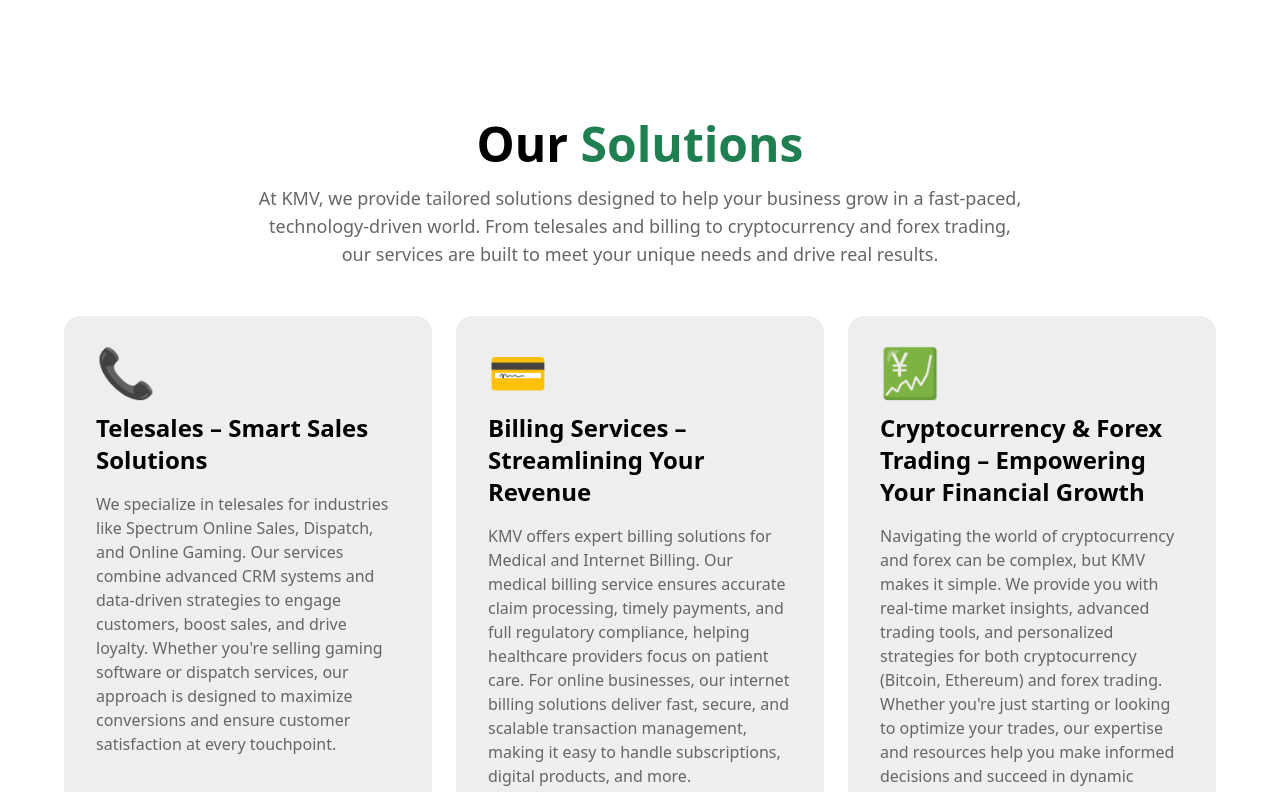
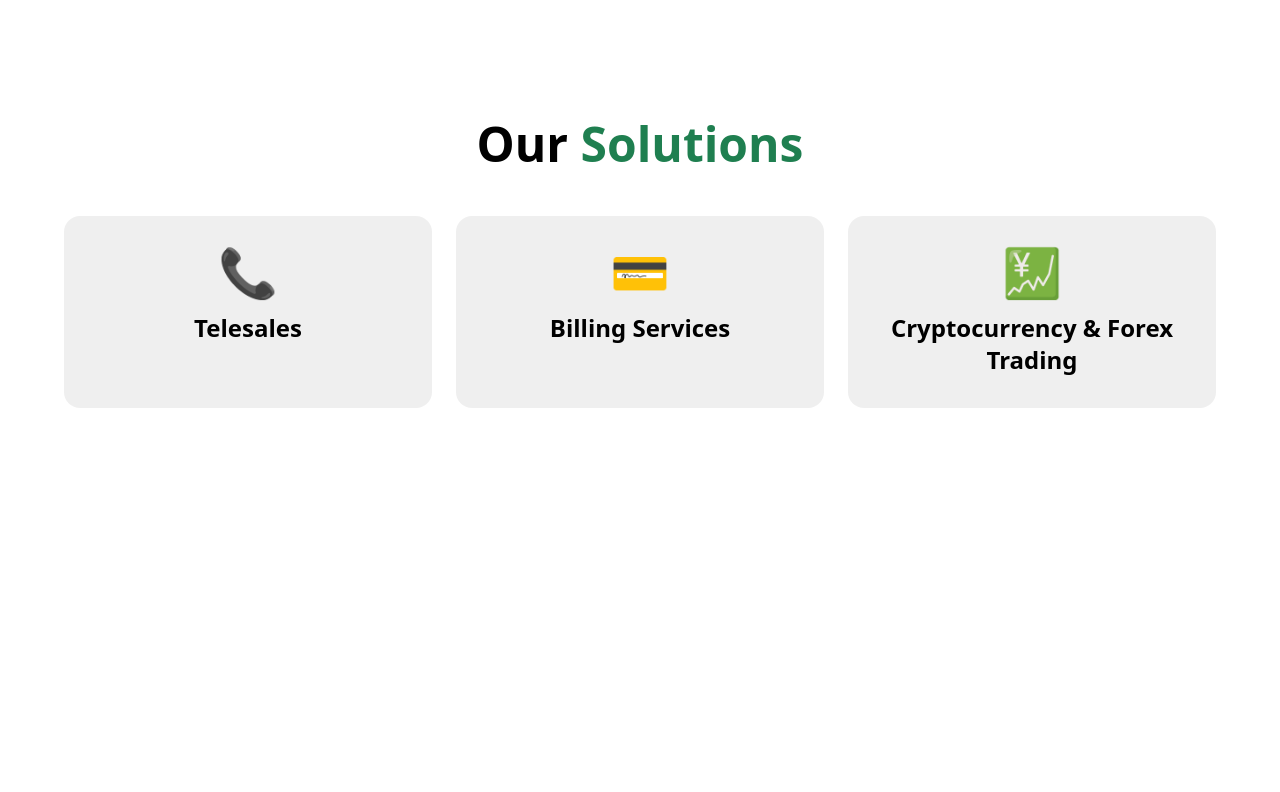
Before and after one commit to Alee-yusuf/KMV, a React (Create React App) app: page / in a window 1280 px wide. Shown: the part 2480-3272 px from the top of the page. Built offline with nearby package versions, Linux system fonts and the light colour scheme.

Commit message:
Update Solutions.jsx

```diff
--- a/src/components/Solutions.jsx
+++ b/src/components/Solutions.jsx
@@ -2,142 +2,88 @@
 import { motion } from 'framer-motion';
 
 const Solutions = () => {
-  const [hoveredSolution, setHoveredSolution] = useState(null);
+  const [selectedSolution, setSelectedSolution] = useState(null);
 
   const solutions = [
     {
-      title: 'Telesales – Smart Sales Solutions',
-      description: 'We specialize in telesales for industries like Spectrum Online Sales, Dispatch, and Online Gaming. Our services combine advanced CRM systems and data-driven strategies to engage customers, boost sales, and drive loyalty. Whether you\'re selling gaming software or dispatch services, our approach is designed to maximize conversions and ensure customer satisfaction at every touchpoint.',
+      title: 'Telesales',
+      description:
+        "We specialize in telesales for industries like Spectrum Online Sales, Dispatch, and Online Gaming. Our services combine advanced CRM systems and data-driven strategies to engage customers, boost sales, and drive loyalty.",
       icon: '📞',
       features: ['Advanced CRM Systems', 'Data-Driven Strategies', 'Customer Engagement'],
     },
     {
-      title: 'Billing Services – Streamlining Your Revenue',
-      description: 'KMV offers expert billing solutions for Medical and Internet Billing. Our medical billing service ensures accurate claim processing, timely payments, and full regulatory compliance, helping healthcare providers focus on patient care. For online businesses, our internet billing solutions deliver fast, secure, and scalable transaction management, making it easy to handle subscriptions, digital products, and more.',
+      title: 'Billing Services',
+      description:
+        "KMV offers expert billing solutions for Medical and Internet Billing. Our medical billing service ensures accurate claim processing, timely payments, and full regulatory compliance.",
       icon: '💳',
       features: ['Accurate Claim Processing', 'Regulatory Compliance', 'Scalable Transaction Management'],
     },
     {
-      title: 'Cryptocurrency & Forex Trading – Empowering Your Financial Growth',
-      description: 'Navigating the world of cryptocurrency and forex can be complex, but KMV makes it simple. We provide you with real-time market insights, advanced trading tools, and personalized strategies for both cryptocurrency (Bitcoin, Ethereum) and forex trading. Whether you\'re just starting or looking to optimize your trades, our expertise and resources help you make informed decisions and succeed in dynamic markets.',
+      title: 'Cryptocurrency & Forex Trading',
+      description:
+        "Navigating the world of cryptocurrency and forex can be complex, but KMV makes it simple. We provide you with real-time market insights, advanced trading tools, and personalized strategies.",
       icon: '💹',
       features: ['Real-Time Market Insights', 'Advanced Trading Tools', 'Personalized Strategies'],
     },
   ];
 
-  const containerVariants = {
-    hidden: { opacity: 0 },
-    visible: {
-      opacity: 1,
-      transition: {
-        staggerChildren: 0.2,
-      },
-    },
-  };
-
-  const itemVariants = {
-    hidden: { y: 20, opacity: 0 },
-    visible: {
-      y: 0, opacity: 1,
-      transition: {
-        duration: 0.5,
-      },
-    },
-  };
-
   return (
-    <section id='solutions' className="min-h-screen bg-background-light dark:bg-primary py-20 px-4 sm:px-6 md:px-10 overflow-hidden">
-      <motion.div
-        className="container mx-auto"
-        initial="hidden"
-        whileInView="visible"
-        viewport={{ once: true }}
-        variants={containerVariants}
-      >
-        <motion.div className="text-center mb-12" variants={itemVariants}>
+    <section id="solutions" className="min-h-screen bg-background-light dark:bg-primary py-20 px-4 sm:px-6 md:px-10">
+      <motion.div className="container mx-auto">
+        <motion.div className="text-center mb-12">
           <h2 className="text-3xl sm:text-4xl md:text-5xl font-bold text-text-light dark:text-text-dark mb-4">
             Our <span className="text-accent">Solutions</span>
           </h2>
-          <p className="text-base sm:text-lg text-muted-light dark:text-text-dark/80 max-w-3xl mx-auto">
-            At KMV, we provide tailored solutions designed to help your business grow in a fast-paced, technology-driven world. From telesales and billing to cryptocurrency and forex trading, our services are built to meet your unique needs and drive real results.
-          </p>
         </motion.div>
 
+        {/* Grid of solution cards */}
         <div className="grid grid-cols-1 sm:grid-cols-2 md:grid-cols-3 gap-6 max-w-6xl mx-auto">
           {solutions.map((solution, index) => (
             <motion.div
-              key={solution.title}
-              variants={itemVariants}
-              onHoverStart={() => setHoveredSolution(index)}
-              onHoverEnd={() => setHoveredSolution(null)}
-              whileHover={{ y: -10 }}
-              className="group"
+              key={index}
+              className="bg-muted-light/10 dark:bg-accent/20 rounded-2xl p-6 sm:p-8 cursor-pointer"
+              whileHover={{ scale: 1.05 }}
+              onClick={() => setSelectedSolution(solution)}
             >
-              <motion.div
-                className="h-full bg-muted-light/10 dark:bg-accent/20 rounded-2xl p-6 sm:p-8 relative overflow-hidden cursor-pointer"
-                whileHover={{ scale: 1.02 }}
-                transition={{ type: 'spring', stiffness: 300 }}
-              >
-                <motion.div
-                  className="absolute inset-0 bg-gradient-to-br from-accent/5 to-transparent"
-                  animate={{
-                    scale: hoveredSolution === index ? 1.1 : 1,
-                    opacity: hoveredSolution === index ? 0.2 : 0.1,
-                  }}
-                  transition={{ duration: 0.3 }}
-                />
-
-                <div className="relative z-10">
-                  <motion.span
-                    className="text-4xl sm:text-5xl mb-4 block"
-                    whileHover={{ scale: 1.2 }}
-                    aria-label={`Icon for ${solution.title}`}
-                  >
-                    {solution.icon}
-                  </motion.span>
-
-                  <h3 className="text-xl sm:text-2xl font-bold text-text-light dark:text-text-dark mb-4 group-hover:text-accent transition-colors duration-300">
-                    {solution.title}
-                  </h3>
-
-                  <p className="text-sm sm:text-base text-muted-light dark:text-text-dark/80 mb-6">
-                    {solution.description}
-                  </p>
-
-                  <motion.div
-                    initial={{ opacity: 0, height: 0 }}
-                    animate={{
-                      opacity: hoveredSolution === index ? 1 : 0,
-                      height: hoveredSolution === index ? 'auto' : 0,
-                    }}
-                    transition={{ duration: 0.3 }}
-                  >
-                    <ul className="space-y-2">
-                      {solution.features.map((feature, i) => (
-                        <motion.li
-                          key={feature}
-                          initial={{ opacity: 0, x: -20 }}
-                          animate={{ opacity: 1, x: 0 }}
-                          transition={{ delay: i * 0.1 }}
-                          className="text-sm sm:text-base text-muted-light dark:text-text-dark flex items-center"
-                        >
-                          <motion.span
-                            className="w-2 h-2 bg-accent rounded-full mr-3"
-                            whileHover={{ scale: 1.5 }}
-                          />
-                          <span className="group-hover:text-accent transition-colors duration-300">
-                            {feature}
-                          </span>
-                        </motion.li>
-                      ))}
-                    </ul>
-                  </motion.div>
-                </div>
-              </motion.div>
+              <div className="text-center">
+                <span className="text-4xl sm:text-5xl mb-4 block">{solution.icon}</span>
+                <h3 className="text-xl sm:text-2xl font-bold text-text-light dark:text-text-dark">{solution.title}</h3>
+              </div>
             </motion.div>
           ))}
         </div>
       </motion.div>
+
+      {/* Modal */}
+      {selectedSolution && (
+        <div className="fixed inset-0 bg-black/50 flex items-center justify-center z-50">
+          <div className="bg-white dark:bg-primary-dark rounded-lg p-6 max-w-md w-full">
+            <div className="text-right">
+              <button
+                className="text-red-500 font-bold"
+                onClick={() => setSelectedSolution(null)}
+              >
+                Close
+              </button>
+            </div>
+            <div className="text-center">
+              <span className="text-4xl">{selectedSolution.icon}</span>
+              <h3 className="text-2xl font-bold my-4">{selectedSolution.title}</h3>
+              <p className="text-sm text-muted-light dark:text-text-dark mb-4">
+                {selectedSolution.description}
+              </p>
+              <ul className="list-disc list-inside text-left">
+                {selectedSolution.features.map((feature, i) => (
+                  <li key={i} className="text-sm text-muted-light dark:text-text-dark">
+                    {feature}
+                  </li>
+                ))}
+              </ul>
+            </div>
+          </div>
+        </div>
+      )}
     </section>
   );
 };
```
